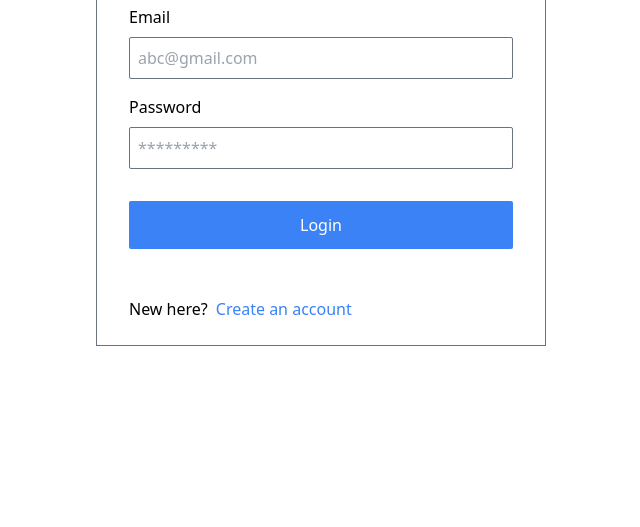
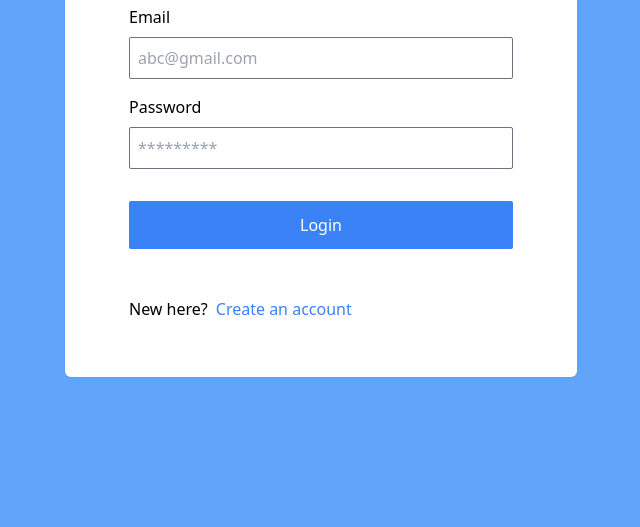
Before and after one commit to SadaqatDahani786/client-db-project, a website: page views/index.html in a window 1280 px wide. Shown: the part 273-800 px from the top of the page, without its empty margins (319-959 px from the left). Drawn offline with nearby package versions, Linux system fonts and the light colour scheme.

Commit message:
Improvised login page ui

```diff
--- a/views/index.html
+++ b/views/index.html
@@ -6,9 +6,9 @@
     <script src="https://cdn.tailwindcss.com"></script>
     <title>Sign In</title>
   </head>
-  <body>
+  <body class="bg-blue-400">
     <main class="flex h-screen flex justify-center items-center">
-      <form id="form-login" class="px-8 border-solid border border-gray-500">
+      <form id="form-login" class="px-16 py-8 bg-white rounded-md shadow-sm">
         <h1 class="py-6 text-4xl">Sign In</h1>
         <div class="flex flex-col gap-2 py-2">
           <label class="text-1xl" for="email">Email</label>
```
